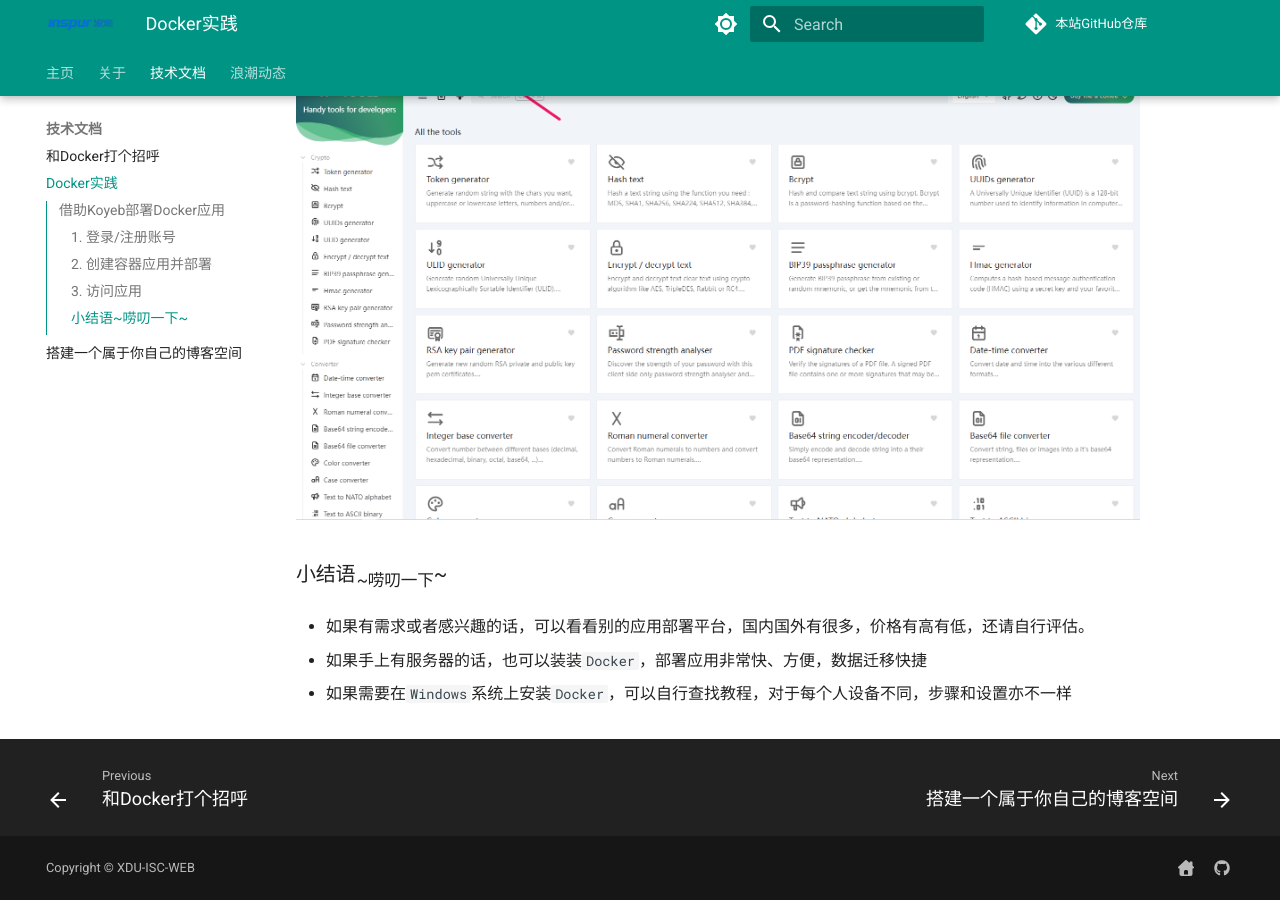
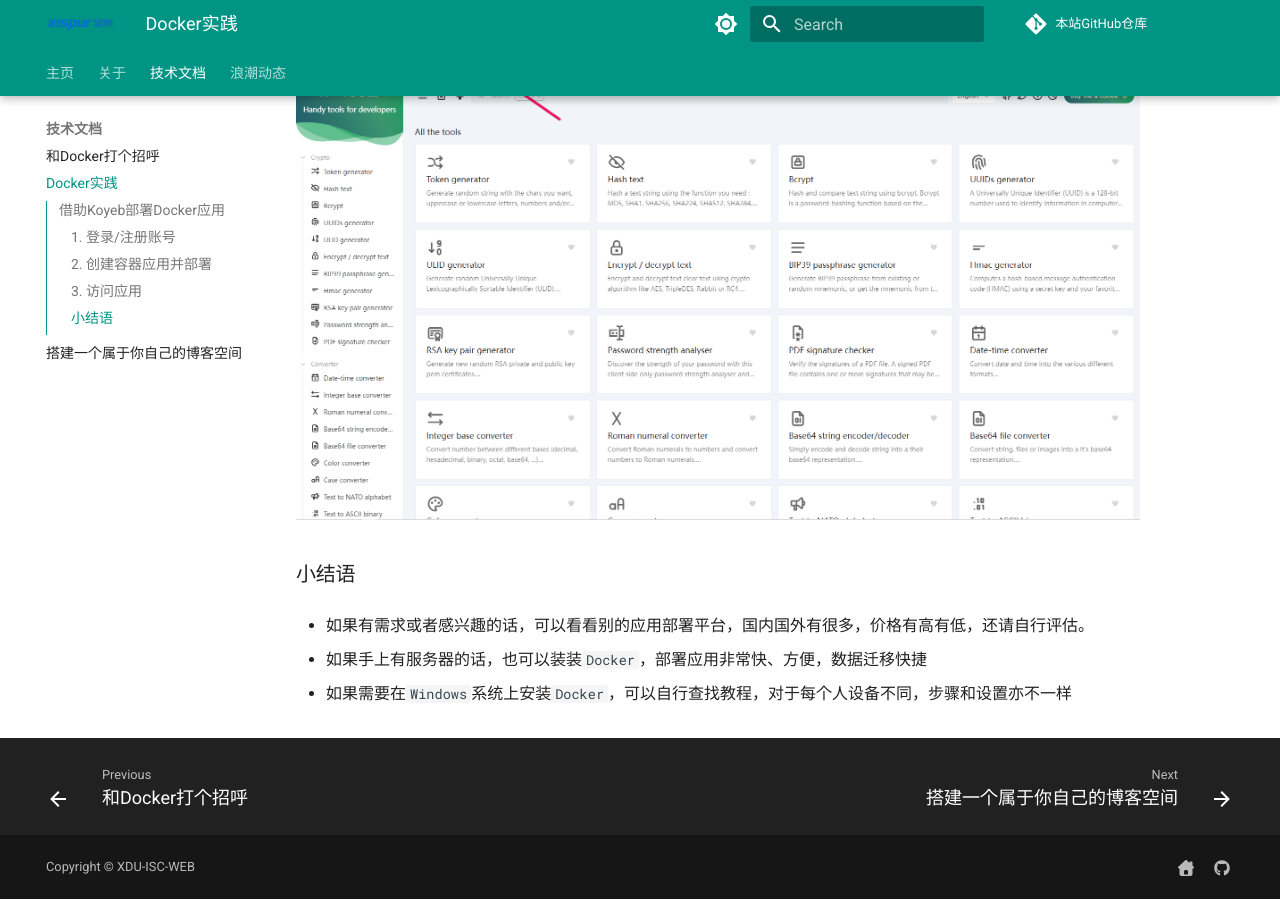
Before and after one commit to ISC-XDU/Blog, an MkDocs documentation site: the page built from docs/技术文档/docker_practice.md, in a window 1280 px wide and 900 px high, scrolled down 6249 px. Built offline with MkDocs 1.6.1 and Material for MkDocs 9.7.7, drawn with Linux system fonts in a browser that asks for light colours; comment, search, counter and statistics services are not loaded.

Commit message:
update docker practice

```diff
--- a/docs/技术文档/docker_practice.md
+++ b/docs/技术文档/docker_practice.md
@@ -64,7 +64,7 @@
 
 <img src="./koyeb_docker/Koyeb_create_web_ok3.png" alt="访问应用" width="90%">
 
-### 小结语~~唠叨一下~~
+### 小结语
 
 - 如果有需求或者感兴趣的话，可以看看别的应用部署平台，国内国外有很多，价格有高有低，还请自行评估。
 
```
